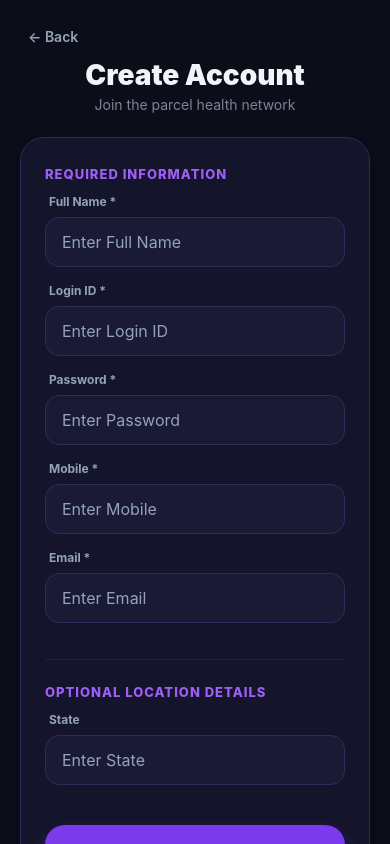
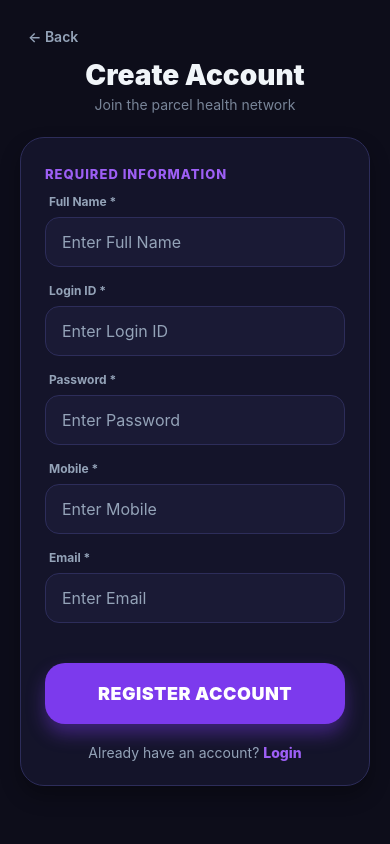
Before and after one commit to saikumarkoda13-ai/parcel, a React Native app in the folder parcel-damage-app/: screen /UserRegister in a window 390 px wide. Built offline with nearby package versions, Linux system fonts and the light colour scheme.

Commit message:
Extreme Simplification: Removed all location fields from registration

```diff
--- a/parcel-damage-app/screens/UserRegisterScreen.js
+++ b/parcel-damage-app/screens/UserRegisterScreen.js
@@ -28,7 +28,7 @@ const Field = ({ label, value, onChange, placeholder, secure, keyboard }) => {
 };
 
 export default function UserRegisterScreen({ navigation }) {
-    const [form, setForm] = useState({ name: '', loginid: '', password: '', mobile: '', email: '', state: '' });
+    const [form, setForm] = useState({ name: '', loginid: '', password: '', mobile: '', email: '' });
     const [loading, setLoading] = useState(false);
 
     const set = (key) => (val) => setForm(prev => ({ ...prev, [key]: val }));
@@ -91,10 +91,6 @@ export default function UserRegisterScreen({ navigation }) {
                         <Field label="Mobile *" value={form.mobile} onChange={set('mobile')} keyboard="phone-pad" />
                         <Field label="Email *" value={form.email} onChange={set('email')} keyboard="email-address" />
 
-                        <View style={styles.divider} />
-                        <Text style={styles.sectionTitle}>Optional Location Details</Text>
-
-                        <Field label="State" value={form.state} onChange={set('state')} />
 
                         <TouchableOpacity
                             style={[styles.registerBtn, loading && { opacity: 0.7 }]}
```
